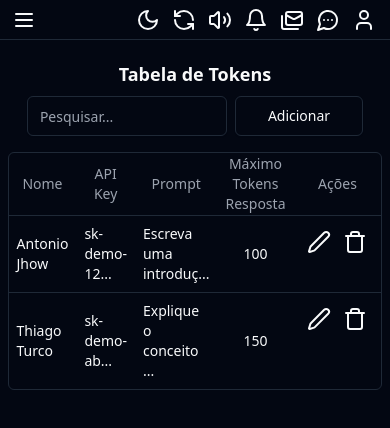
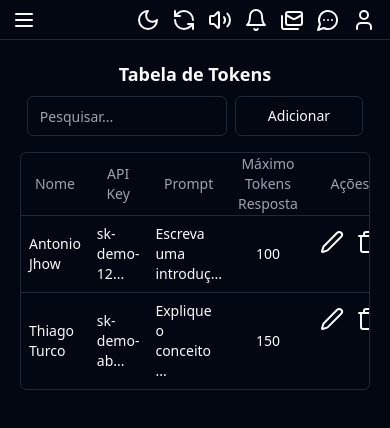
Before and after one commit to Adpneto/smart-chat, a React (Vite) app: page /prompts in a window 390 px wide. Shown: the top 428 px of the page. Built offline with nearby package versions, Linux system fonts and the light colour scheme.

Commit message:
Ajustes mobile
Tabelas ajustadas para versão mobile

```diff
--- a/src/pages/tablesPages/finance.tsx
+++ b/src/pages/tablesPages/finance.tsx
@@ -166,7 +166,7 @@ export default function Payments() {
             <div className="flex flex-col space-y-2 md:flex-row justify-between items-center mb-4">
                 <h2 className="text-lg font-semibold">{t('pages.payments.table_name')}</h2>
             </div>
-            <div className="table-auto border rounded-md">
+            <div className="table-auto border rounded-md overflow-x-auto ">
                 <Table>
                     <TableHeader>
                         <TableRow>
--- a/src/pages/tablesPages/prompts.tsx
+++ b/src/pages/tablesPages/prompts.tsx
@@ -103,7 +103,7 @@ export default function TokenTable() {
     }
 
     return (
-        <div className="mx-5 md:w-[1440px] p-5">
+        <div className="md:w-[1440px] shadow-xl p-5 w-full">
             <div className="flex flex-col space-y-2 md:flex-row justify-between items-center mb-4">
                 <h2 className="text-lg font-semibold">{t('pages.prompts.table_name')}</h2>
                 <Dialog open={isDialogOpen} onOpenChange={setIsDialogOpen}>
@@ -195,7 +195,7 @@ export default function TokenTable() {
                     </DialogContent>
                 </Dialog>
             </div>
-            <div className="table-auto border rounded-md">
+            <div className="table-auto border rounded-md overflow-x-auto ">
                 <Table>
                     <TableHeader>
                         <TableRow>
--- a/src/pages/tablesPages/queue-chatbot.tsx
+++ b/src/pages/tablesPages/queue-chatbot.tsx
@@ -228,7 +228,7 @@ export default function QueueChatbot() {
     }
 
     return (
-        <div className="mx-5 md:w-[1440px] shadow-xl p-5">
+        <div className="md:w-[1440px] shadow-xl p-5 w-full">
             <div className="flex flex-col space-y-2 md:flex-row justify-between items-center mb-4">
                 <h2 className="text-lg font-semibold">{t("pages.queue.table_name")}</h2>
                 <Dialog open={isDialogOpen} onOpenChange={(open) => {
@@ -333,6 +333,7 @@ export default function QueueChatbot() {
                     </DialogContent>
                 </Dialog>
             </div>
+            <div className="table-auto border rounded-md overflow-x-auto ">
                 <Table>
                     <TableHeader>
                         <TableRow>
@@ -378,5 +379,6 @@ export default function QueueChatbot() {
                     </TableBody>
                 </Table>
             </div>
+        </div>
     )
 }
--- a/src/pages/tablesPages/quick-responses.tsx
+++ b/src/pages/tablesPages/quick-responses.tsx
@@ -99,7 +99,7 @@ export default function QuickResponses() {
   }
 
   return (
-    <div className="md:w-[1440px] shadow-xl p-5">
+    <div className="md:w-[1440px] shadow-xl p-5 w-full">
       <div className="flex flex-col space-y-2 md:flex-row justify-between items-center mb-4">
         <h2 className="text-lg font-semibold">{t("pages.quickresponses.table_name")}</h2>
         <Dialog
--- a/src/pages/tablesPages/tags.tsx
+++ b/src/pages/tablesPages/tags.tsx
@@ -114,7 +114,7 @@ export default function Tags() {
                     </DialogContent>
                 </Dialog>
             </div>
-            <div className="table-auto border rounded-md">
+            <div className="table-auto border rounded-md overflow-x-auto ">
                 <Table>
                     <TableHeader>
                         <TableRow>
```
Lines whose indentation alone changed are shown as unchanged.
